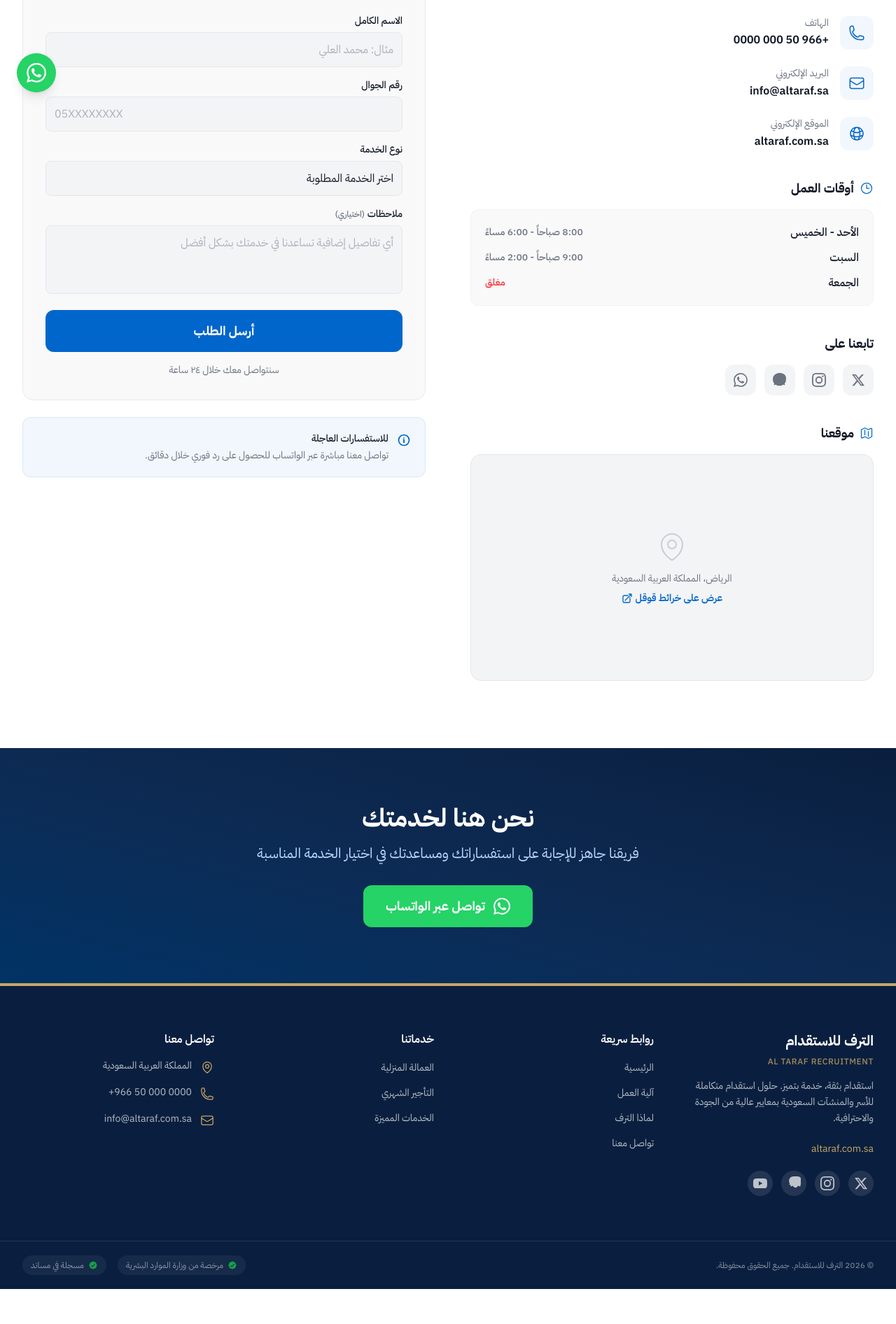
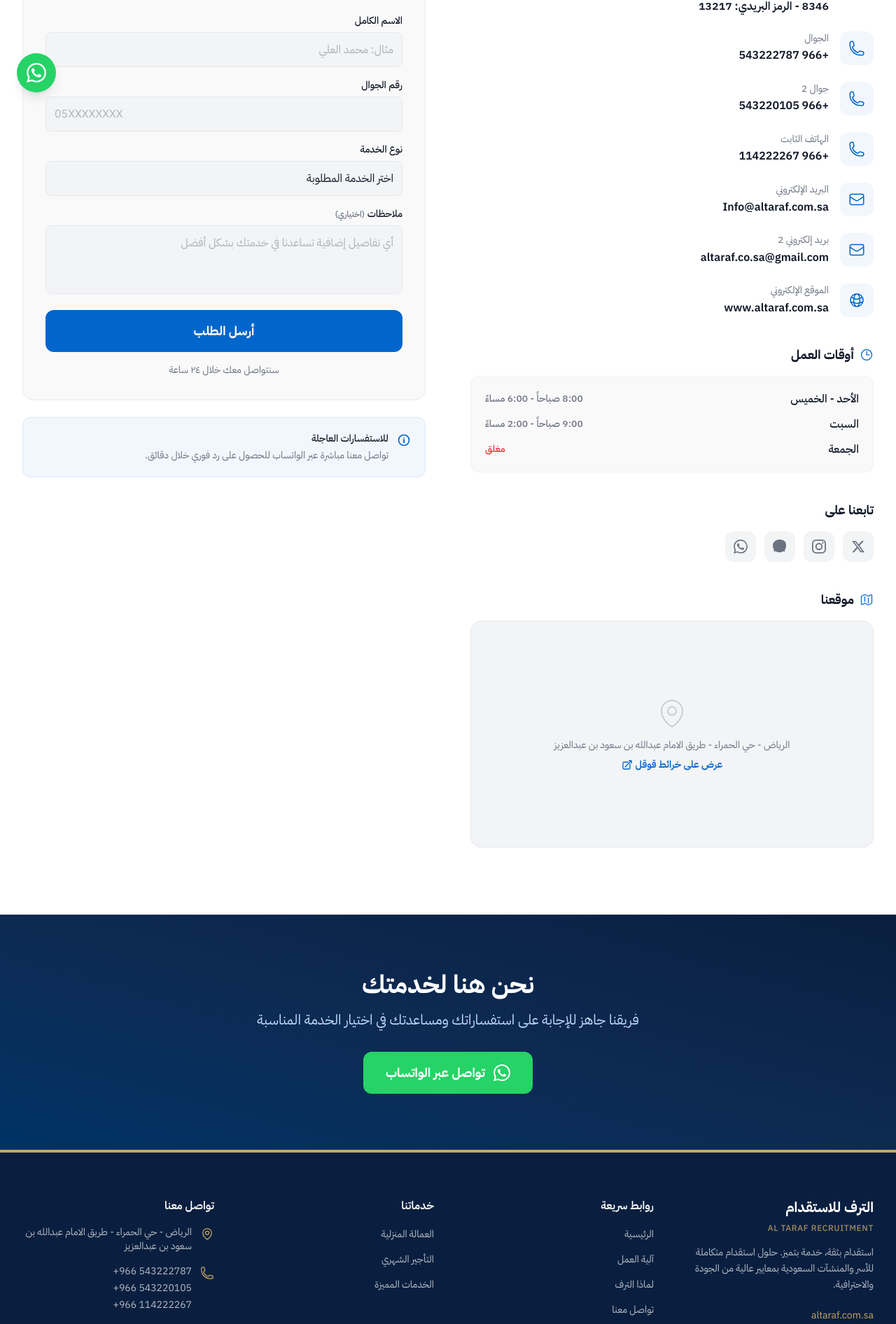
Before and after one commit to aalshabi/TARAF, a Next.js app: page /contact in a window 1280 px wide. Shown: the part 644-2536 px from the top of the page at 70% size. Before the commit the page ends 2486 px from the top, so only its background shows below. Built offline with nearby package versions, Linux system fonts and the light colour scheme.

Commit message:
Update all contact info with real phone numbers, address, and emails

```diff
--- a/src/app/contact/page.tsx
+++ b/src/app/contact/page.tsx
@@ -26,7 +26,7 @@
       </svg>
     ),
     label: "العنوان",
-    value: "الرياض، المملكة العربية السعودية",
+    value: "الرياض - حي الحمراء - طريق الامام عبدالله بن سعود بن عبدالعزيز - رقم المبنى: 8346 - الرمز البريدي: 13217",
     href: null,
   },
   {
@@ -35,9 +35,29 @@
         <path strokeLinecap="round" strokeLinejoin="round" d="M2.25 6.75c0 8.284 6.716 15 15 15h2.25a2.25 2.25 0 002.25-2.25v-1.372c0-.516-.351-.966-.852-1.091l-4.423-1.106c-.44-.11-.902.055-1.173.417l-.97 1.293c-.282.376-.769.542-1.21.38a12.035 12.035 0 01-7.143-7.143c-.162-.441.004-.928.38-1.21l1.293-.97c.363-.271.527-.734.417-1.173L6.963 3.102a1.125 1.125 0 00-1.091-.852H4.5A2.25 2.25 0 002.25 4.5v2.25z" />
       </svg>
     ),
-    label: "الهاتف",
-    value: "+966 50 000 0000",
-    href: "tel:+966500000000",
+    label: "الجوال",
+    value: "+966 543222787",
+    href: "tel:+966543222787",
+  },
+  {
+    icon: (
+      <svg className="w-6 h-6" fill="none" viewBox="0 0 24 24" stroke="currentColor" strokeWidth={1.5}>
+        <path strokeLinecap="round" strokeLinejoin="round" d="M2.25 6.75c0 8.284 6.716 15 15 15h2.25a2.25 2.25 0 002.25-2.25v-1.372c0-.516-.351-.966-.852-1.091l-4.423-1.106c-.44-.11-.902.055-1.173.417l-.97 1.293c-.282.376-.769.542-1.21.38a12.035 12.035 0 01-7.143-7.143c-.162-.441.004-.928.38-1.21l1.293-.97c.363-.271.527-.734.417-1.173L6.963 3.102a1.125 1.125 0 00-1.091-.852H4.5A2.25 2.25 0 002.25 4.5v2.25z" />
+      </svg>
+    ),
+    label: "جوال 2",
+    value: "+966 543220105",
+    href: "tel:+966543220105",
+  },
+  {
+    icon: (
+      <svg className="w-6 h-6" fill="none" viewBox="0 0 24 24" stroke="currentColor" strokeWidth={1.5}>
+        <path strokeLinecap="round" strokeLinejoin="round" d="M2.25 6.75c0 8.284 6.716 15 15 15h2.25a2.25 2.25 0 002.25-2.25v-1.372c0-.516-.351-.966-.852-1.091l-4.423-1.106c-.44-.11-.902.055-1.173.417l-.97 1.293c-.282.376-.769.542-1.21.38a12.035 12.035 0 01-7.143-7.143c-.162-.441.004-.928.38-1.21l1.293-.97c.363-.271.527-.734.417-1.173L6.963 3.102a1.125 1.125 0 00-1.091-.852H4.5A2.25 2.25 0 002.25 4.5v2.25z" />
+      </svg>
+    ),
+    label: "الهاتف الثابت",
+    value: "+966 114222267",
+    href: "tel:+966114222267",
   },
   {
     icon: (
@@ -46,8 +66,18 @@
       </svg>
     ),
     label: "البريد الإلكتروني",
-    value: "info@altaraf.sa",
-    href: "mailto:info@altaraf.sa",
+    value: "Info@altaraf.com.sa",
+    href: "mailto:Info@altaraf.com.sa",
+  },
+  {
+    icon: (
+      <svg className="w-6 h-6" fill="none" viewBox="0 0 24 24" stroke="currentColor" strokeWidth={1.5}>
+        <path strokeLinecap="round" strokeLinejoin="round" d="M21.75 6.75v10.5a2.25 2.25 0 01-2.25 2.25h-15a2.25 2.25 0 01-2.25-2.25V6.75m19.5 0A2.25 2.25 0 0019.5 4.5h-15a2.25 2.25 0 00-2.25 2.25m19.5 0v.243a2.25 2.25 0 01-1.07 1.916l-7.5 4.615a2.25 2.25 0 01-2.36 0L3.32 8.91a2.25 2.25 0 01-1.07-1.916V6.75" />
+      </svg>
+    ),
+    label: "بريد إلكتروني 2",
+    value: "altaraf.co.sa@gmail.com",
+    href: "mailto:altaraf.co.sa@gmail.com",
   },
   {
     icon: (
@@ -56,8 +86,8 @@
       </svg>
     ),
     label: "الموقع الإلكتروني",
-    value: "altaraf.com.sa",
-    href: "https://altaraf.com.sa",
+    value: "www.altaraf.com.sa",
+    href: "https://www.altaraf.com.sa",
   },
 ];
 
@@ -97,7 +127,7 @@
   },
   {
     name: "واتساب",
-    href: "https://wa.me/966500000000",
+    href: "https://wa.me/966543222787",
     icon: (
       <svg className="w-5 h-5" fill="currentColor" viewBox="0 0 24 24">
         <path d="M17.472 14.382c-.297-.149-1.758-.867-2.03-.967-.273-.099-.471-.148-.67.15-.197.297-.767.966-.94 1.164-.173.199-.347.223-.644.075-.297-.15-1.255-.463-2.39-1.475-.883-.788-1.48-1.761-1.653-2.059-.173-.297-.018-.458.13-.606.134-.133.298-.347.446-.52.149-.174.198-.298.298-.497.099-.198.05-.371-.025-.52-.075-.149-.669-1.612-.916-2.207-.242-.579-.487-.5-.669-.51-.173-.008-.371-.01-.57-.01-.198 0-.52.074-.792.372-.272.297-1.04 1.016-1.04 2.479 0 1.462 1.065 2.875 1.213 3.074.149.198 2.096 3.2 5.077 4.487.709.306 1.262.489 1.694.625.712.227 1.36.195 1.871.118.571-.085 1.758-.719 2.006-1.413.248-.694.248-1.289.173-1.413-.074-.124-.272-.198-.57-.347m-5.421 7.403h-.004a9.87 9.87 0 01-5.031-1.378l-.361-.214-3.741.982.998-3.648-.235-.374a9.86 9.86 0 01-1.51-5.26c.001-5.45 4.436-9.884 9.888-9.884 2.64 0 5.122 1.03 6.988 2.898a9.825 9.825 0 012.893 6.994c-.003 5.45-4.437 9.884-9.885 9.884m8.413-18.297A11.815 11.815 0 0012.05 0C5.495 0 .16 5.335.157 11.892c0 2.096.547 4.142 1.588 5.945L.057 24l6.305-1.654a11.882 11.882 0 005.683 1.448h.005c6.554 0 11.89-5.335 11.893-11.893a11.821 11.821 0 00-3.48-8.413z" />
@@ -165,9 +195,9 @@
                           target={info.href.startsWith("http") ? "_blank" : undefined}
                           rel={info.href.startsWith("http") ? "noopener noreferrer" : undefined}
                           className="text-charcoal font-semibold hover:text-blue transition-colors"
-                          dir={info.label === "البريد الإلكتروني" || info.label === "الموقع الإلكتروني" ? "ltr" : undefined}
+                          dir={info.label.includes("بريد") || info.label === "الموقع الإلكتروني" ? "ltr" : undefined}
                           style={
-                            info.label === "البريد الإلكتروني" || info.label === "الموقع الإلكتروني"
+                            info.label.includes("بريد") || info.label === "الموقع الإلكتروني"
                               ? { fontFamily: "var(--font-en)" }
                               : undefined
                           }
@@ -249,7 +279,7 @@
                       <path strokeLinecap="round" strokeLinejoin="round" d="M19.5 10.5c0 7.142-7.5 11.25-7.5 11.25S4.5 17.642 4.5 10.5a7.5 7.5 0 1115 0z" />
                     </svg>
                     <p className="text-gray text-sm">
-                      الرياض، المملكة العربية السعودية
+                      الرياض - حي الحمراء - طريق الامام عبدالله بن سعود بن عبدالعزيز
                     </p>
                     <a
                       href="https://maps.google.com/?q=Riyadh+Saudi+Arabia"
@@ -313,7 +343,7 @@
             فريقنا جاهز للإجابة على استفساراتك ومساعدتك في اختيار الخدمة المناسبة
           </p>
           <a
-            href="https://wa.me/966500000000"
+            href="https://wa.me/966543222787"
             target="_blank"
             rel="noopener noreferrer"
             className="inline-flex items-center justify-center gap-3 bg-[#25D366] text-white font-bold text-lg px-8 py-4 rounded-xl hover:bg-[#25D366]/90 transition-colors"
--- a/src/app/monthly-staffing/page.tsx
+++ b/src/app/monthly-staffing/page.tsx
@@ -242,7 +242,7 @@
                 </svg>
               </a>
               <a
-                href="https://wa.me/966500000000"
+                href="https://wa.me/966543222787"
                 target="_blank"
                 rel="noopener noreferrer"
                 className="inline-flex items-center justify-center gap-2 bg-white/10 backdrop-blur-sm text-white font-semibold text-lg px-8 py-4 rounded-xl border border-white/20 hover:bg-white/20 transition-colors"
--- a/src/components/layout/Footer.tsx
+++ b/src/components/layout/Footer.tsx
@@ -155,7 +155,7 @@
                   />
                 </svg>
                 <span className="text-sm text-white/70">
-                  المملكة العربية السعودية
+                  الرياض - حي الحمراء - طريق الامام عبدالله بن سعود بن عبدالعزيز
                 </span>
               </li>
               <li className="flex items-start gap-3">
@@ -172,13 +172,29 @@
                     d="M2.25 6.75c0 8.284 6.716 15 15 15h2.25a2.25 2.25 0 002.25-2.25v-1.372c0-.516-.351-.966-.852-1.091l-4.423-1.106c-.44-.11-.902.055-1.173.417l-.97 1.293c-.282.376-.769.542-1.21.38a12.035 12.035 0 01-7.143-7.143c-.162-.441.004-.928.38-1.21l1.293-.97c.363-.271.527-.734.417-1.173L6.963 3.102a1.125 1.125 0 00-1.091-.852H4.5A2.25 2.25 0 002.25 4.5v2.25z"
                   />
                 </svg>
-                <a
-                  href="tel:+966500000000"
-                  className="text-sm text-white/70 hover:text-gold transition-colors"
-                  dir="ltr"
-                >
-                  +966 50 000 0000
-                </a>
+                <div className="flex flex-col gap-1">
+                  <a
+                    href="tel:+966543222787"
+                    className="text-sm text-white/70 hover:text-gold transition-colors"
+                    dir="ltr"
+                  >
+                    +966 543222787
+                  </a>
+                  <a
+                    href="tel:+966543220105"
+                    className="text-sm text-white/70 hover:text-gold transition-colors"
+                    dir="ltr"
+                  >
+                    +966 543220105
+                  </a>
+                  <a
+                    href="tel:+966114222267"
+                    className="text-sm text-white/70 hover:text-gold transition-colors"
+                    dir="ltr"
+                  >
+                    +966 114222267
+                  </a>
+                </div>
               </li>
               <li className="flex items-start gap-3">
                 <svg
@@ -195,11 +211,11 @@
                   />
                 </svg>
                 <a
-                  href="mailto:info@altaraf.com.sa"
+                  href="mailto:Info@altaraf.com.sa"
                   className="text-sm text-white/70 hover:text-gold transition-colors"
                   dir="ltr"
                 >
-                  info@altaraf.com.sa
+                  Info@altaraf.com.sa
                 </a>
               </li>
             </ul>
--- a/src/components/layout/WhatsAppButton.tsx
+++ b/src/components/layout/WhatsAppButton.tsx
@@ -1,7 +1,7 @@
 "use client";
 
 export default function WhatsAppButton() {
-  const phoneNumber = "966500000000";
+  const phoneNumber = "966543222787";
   const message = encodeURIComponent(
     "السلام عليكم، أرغب في الاستفسار عن خدمات الاستقدام"
   );
--- a/src/components/sections/CTA.tsx
+++ b/src/components/sections/CTA.tsx
@@ -8,7 +8,7 @@
         <h2 className="text-3xl md:text-4xl font-bold text-white mb-4 leading-tight">جاهز تبدأ رحلة الاستقدام؟</h2>
         <p className="text-lg text-white/60 mb-10 leading-relaxed">تواصل معنا اليوم واحصل على استشارة مجانية. فريقنا جاهز لمساعدتك في اختيار الحل الأنسب لاحتياجاتك.</p>
         <div className="flex flex-col sm:flex-row justify-center gap-4">
-          <a href="https://wa.me/966500000000" target="_blank" rel="noopener noreferrer" className="inline-flex items-center justify-center gap-3 bg-white text-navy px-8 py-4 rounded-xl font-bold text-lg hover:-translate-y-0.5 hover:shadow-xl transition-all">
+          <a href="https://wa.me/966543222787" target="_blank" rel="noopener noreferrer" className="inline-flex items-center justify-center gap-3 bg-white text-navy px-8 py-4 rounded-xl font-bold text-lg hover:-translate-y-0.5 hover:shadow-xl transition-all">
             <svg width="20" height="20" viewBox="0 0 24 24" fill="#25D366"><path d="M17.472 14.382c-.297-.149-1.758-.867-2.03-.967-.273-.099-.471-.148-.67.15-.197.297-.767.966-.94 1.164-.173.199-.347.223-.644.075-.297-.15-1.255-.463-2.39-1.475-.883-.788-1.48-1.761-1.653-2.059-.173-.297-.018-.458.13-.606.134-.133.298-.347.446-.52.149-.174.198-.298.298-.497.099-.198.05-.371-.025-.52-.075-.149-.669-1.612-.916-2.207-.242-.579-.487-.5-.669-.51-.173-.008-.371-.01-.57-.01-.198 0-.52.074-.792.372-.272.297-1.04 1.016-1.04 2.479 0 1.462 1.065 2.875 1.213 3.074.149.198 2.096 3.2 5.077 4.487.709.306 1.262.489 1.694.625.712.227 1.36.195 1.871.118.571-.085 1.758-.719 2.006-1.413.248-.694.248-1.289.173-1.413-.074-.124-.272-.198-.57-.347m-5.421 7.403h-.004a9.87 9.87 0 01-5.031-1.378l-.361-.214-3.741.982.998-3.648-.235-.374a9.86 9.86 0 01-1.51-5.26c.001-5.45 4.436-9.884 9.888-9.884 2.64 0 5.122 1.03 6.988 2.898a9.825 9.825 0 012.893 6.994c-.003 5.45-4.437 9.884-9.885 9.884m8.413-18.297A11.815 11.815 0 0012.05 0C5.495 0 .16 5.335.157 11.892c0 2.096.547 4.142 1.588 5.945L.057 24l6.305-1.654a11.882 11.882 0 005.683 1.448h.005c6.554 0 11.89-5.335 11.893-11.893a11.821 11.821 0 00-3.48-8.413z"/></svg>
             واتساب
           </a>
--- a/src/components/sections/Hero.tsx
+++ b/src/components/sections/Hero.tsx
@@ -51,7 +51,7 @@
                 </svg>
               </Link>
               <a
-                href="tel:+966XXXXXXXXX"
+                href="tel:+966543222787"
                 className="inline-flex items-center justify-center gap-2 border-2 border-navy text-navy hover:bg-navy hover:text-white font-semibold px-8 py-3.5 rounded-xl transition-colors text-base"
               >
                 <svg className="w-5 h-5" fill="none" viewBox="0 0 24 24" stroke="currentColor" strokeWidth={2}>
--- a/src/lib/whatsapp.ts
+++ b/src/lib/whatsapp.ts
@@ -1,4 +1,4 @@
-const WHATSAPP_NUMBER = '966500000000'
+const WHATSAPP_NUMBER = '966543222787'
 
 // Smart routing based on service type
 export function getWhatsAppTeam(service: string): string {
```
